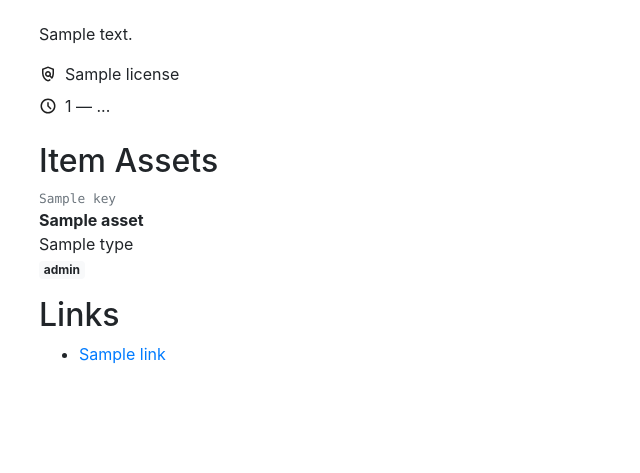
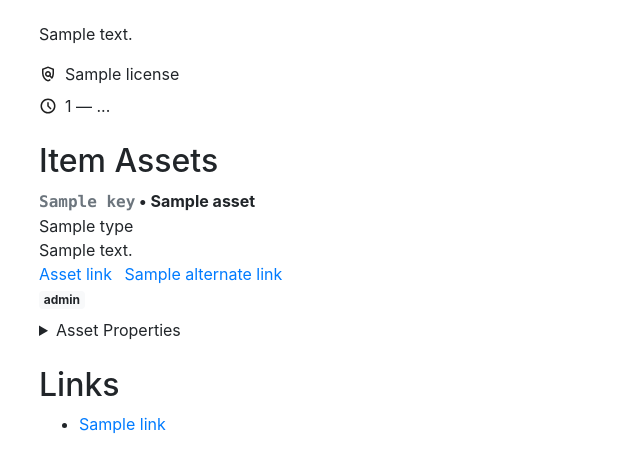
Before and after one commit to developmentseed/eoapi-devseed, a Python web app: template runtimes/eoapi/stac/eoapi/stac/templates/collection.html in a window 1280 px wide. Shown: the part 245-718 px from the top of the page, without its empty margins (0-640 px from the left). Run offline with Jinja, Linux system fonts and the light colour scheme; the template is opened without the code that fills it: most values are stand-ins (such as "Sample title", 1, 10 or a date in 2020); some libraries are stand-ins or nearby versions.

Commit message:
Update collections page with updated options layout

```diff
--- a/runtimes/eoapi/stac/eoapi/stac/templates/collection.html
+++ b/runtimes/eoapi/stac/eoapi/stac/templates/collection.html
@@ -59,17 +59,42 @@
     <h2>Item Assets</h2>
     <ul class="list-unstyled">
       {% for key, asset in response.item_assets.items() %}
-      <li class="mb-2">
-        <p class="small text-monospace text-muted mb-0">{{ key }}</p>
-        <p class="mb-0"><b>{{ asset.title }}</b></p>
-        <p class="mb-0">{{ asset.type }}</p>
-        {% if asset.roles|length > 0 %}
+      <li class="mb-4">
+        <p class="mb-0 font-weight-bold ">
+          <span class="text-muted text-monospace">{{ key }}</span>
+          {% if asset.title and not key == asset.title %} &bull; {{ asset.title }}{% endif %}
+        </p>
+        {% if asset.type %}<p class="mb-0">{{ asset.type }}</p>{% endif %}
+        {% if asset.description %}<p class="mb-0">{{ asset.description }}</p>{% endif %}
+        <ul class="list-inline">
+          <li class="list-inline-item"><a href="{{ asset.href }}">Asset link</a></li>
+          {% if asset.alternate %}
+          {% for alternate_key, alternate_link in asset.alternate.items() %}
+          <li class="list-inline-item"><a href="{{ alternate_link.href }}">{{ alternate_link.title or alternate_key }}</a></li>
+          {% endfor %}
+          {% endif %}
+        </ul>
+        {% if asset.roles and asset.roles|length > 0 %}
         <ul class="list-inline">
           {% for role in asset.roles %}
           <li class="list-inline-item badge badge-light">{{ role }}</li>
           {% endfor %}
         </ul>
         {% endif %}
+
+        <details class="mt-2">
+          <summary>Asset Properties</summary>
+          {% for asset_key, asset_opt in asset | dictsort if asset_key not in ["title", "type", "description", "href", "roles", "alternate"] %}
+          <div class="row mb-1 small">
+            <div class="col-3 font-weight-bold">{{ asset_key }}</div>
+            <div class="col-9">
+              <pre class="mb-0">{{ asset_opt | tojson(2) | trim('"') }}</pre>
+            </div>
+          </div>
+          {% else %}
+          No additional properties for this asset.
+          {% endfor %}
+        </details>
       </li>
       {% endfor %}
     </ul>
@@ -77,7 +102,7 @@
 
     {% if response.renders and response.renders.items()|length > 0 %}
     <h2>Render Options</h2>
-    <ul class="list-unstyled">
+    <ul class="list-unstyled small">
       {% for key, option in response.renders.items() %}
       <li class="mb-2">
         <p class="small text-monospace text-muted mb-0">{{ key }}</p>
@@ -85,14 +110,18 @@
 
         <div class="row">
           <div class="col-3">assets</div>
-          <div class="col-9">{% for asset in option.assets %}{{ asset }}{% if not loop.last %}, {% endif%}{% endfor %}</div>
+          <div class="col-9">
+            <pre class="mb-0">{% for asset in option.assets %}{{ asset }}{% if not loop.last %}, {% endif%}{% endfor %}</pre>
+          </div>
         </div>
 
         {% for render_key, render_opt in option.items() %}
         {% if render_key != 'title' and render_key != 'assets' %}
         <div class="row">
           <div class="col-3">{{ render_key }}</div>
-          <div class="col-9">{{ render_opt }}</div>
+          <div class="col-9">
+            <pre class="mb-0">{{ render_opt | tojson(2) | trim('"') }}</pre>
+          </div>
         </div>
         {% endif %}
         {% endfor %}
@@ -110,9 +139,7 @@
   </div>
   <div class="col-md-5">
     {% if response.extent and response.extent.spatial %}
-    <div id="map" class="rounded" style="width: 100%; height: 400px">
-      Loading...
-    </div>
+    <div id="map" class="rounded" style="width:100%; height:calc(-6rem + 100vh); position: sticky; top: 5rem;">Loading...</div>
     {% endif %}
   </div>
 </div>
```
